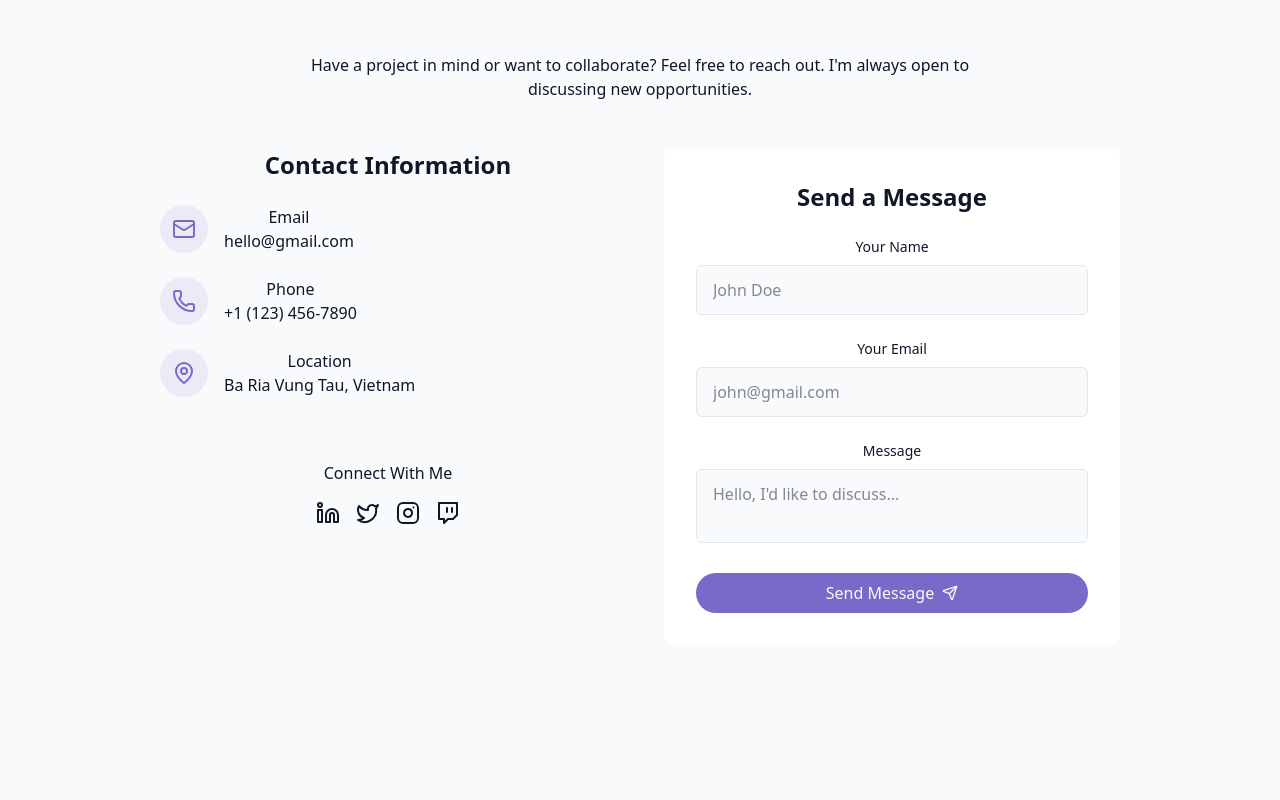
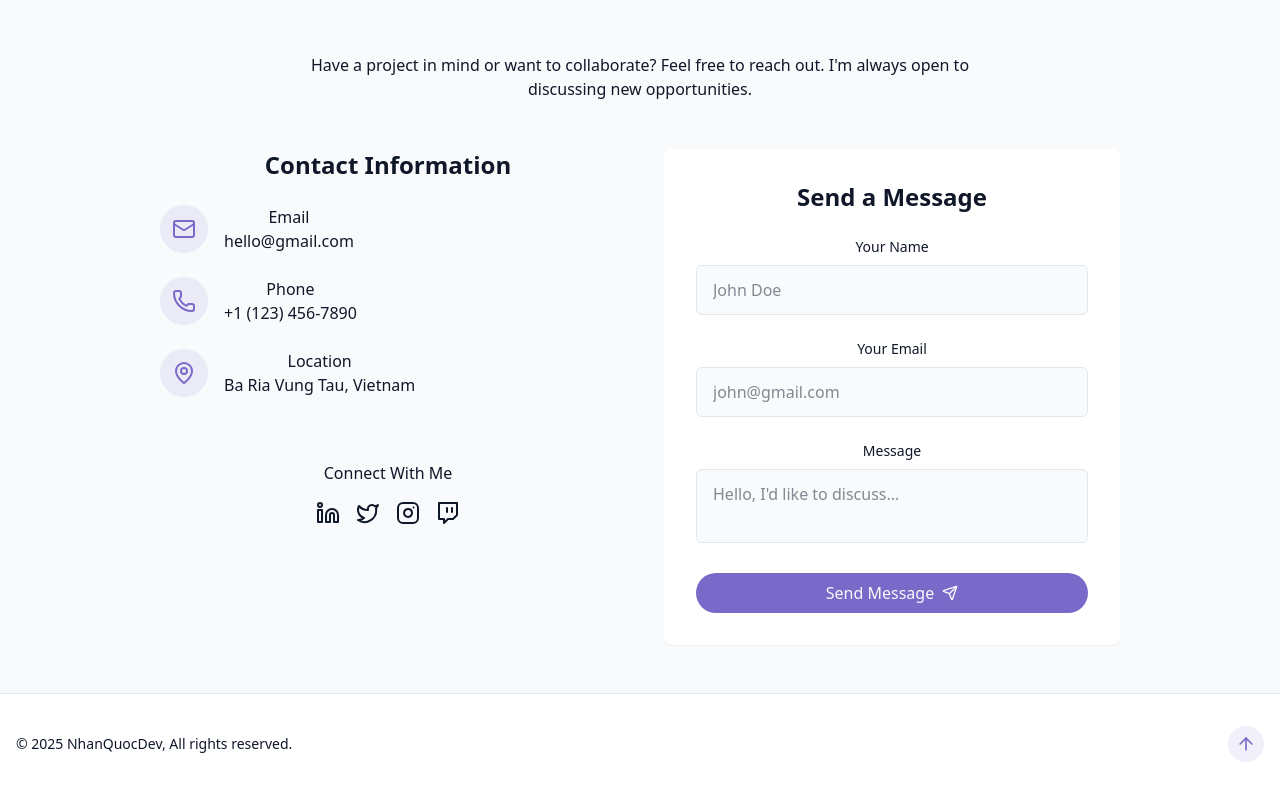
Before and after one commit to nhanquoc-it/nhanquoc-portfolio, a React (Vite) app: page / in a window 1280 px wide. Shown: the part 3455-4255 px from the top of the page. Before the commit the page ends 4100 px from the top, so only its background shows below. Built offline with nearby package versions, Linux system fonts and the light colour scheme.

Commit message:
10. Create Footer

```diff
--- /dev/null
+++ b/src/components/Footer.jsx
@@ -0,0 +1,18 @@
+import { ArrowUp } from "lucide-react";
+
+const Footer = () => {
+	return (
+		<footer className="py-12 px-4 bg-card relative border-t border-border mt-12 pt-8 flex flex-wrap justify-between items-center">
+			<p className="text-sm text-muted-foreground">
+				&copy; {new Date().getFullYear()} NhanQuocDev, All rights reserved.
+			</p>
+			<a
+				href="#hero"
+				className="p-2 rounded-full bg-primary/10 hover:bg-primary/20 text-primary transition-colors"
+			>
+				<ArrowUp size={20} />
+			</a>
+		</footer>
+	);
+};
+export default Footer;
--- a/src/pages/Home.jsx
+++ b/src/pages/Home.jsx
@@ -6,8 +6,8 @@
 import AboutSection from "@/components/AboutSection";
 import SkillsSection from "@/components/SkillsSection";
 import ProjectsSection from "@/components/ProjectsSection";
-import { Contact } from "lucide-react";
 import ContactSection from "@/components/ContactSection";
+import Footer from "@/components/Footer";
 
 const Home = () => {
 	return (
@@ -27,6 +27,7 @@
 				<ContactSection />
 			</main>
 			{/* Footer */}
+			<Footer />
 		</div>
 	);
 };
```
